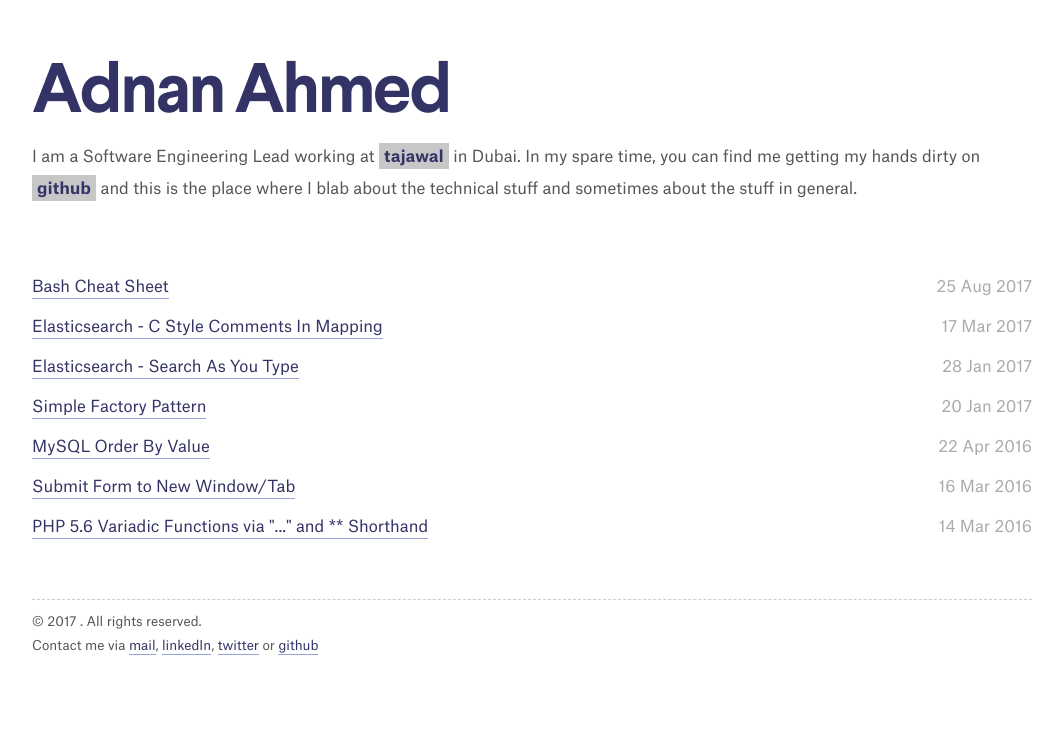
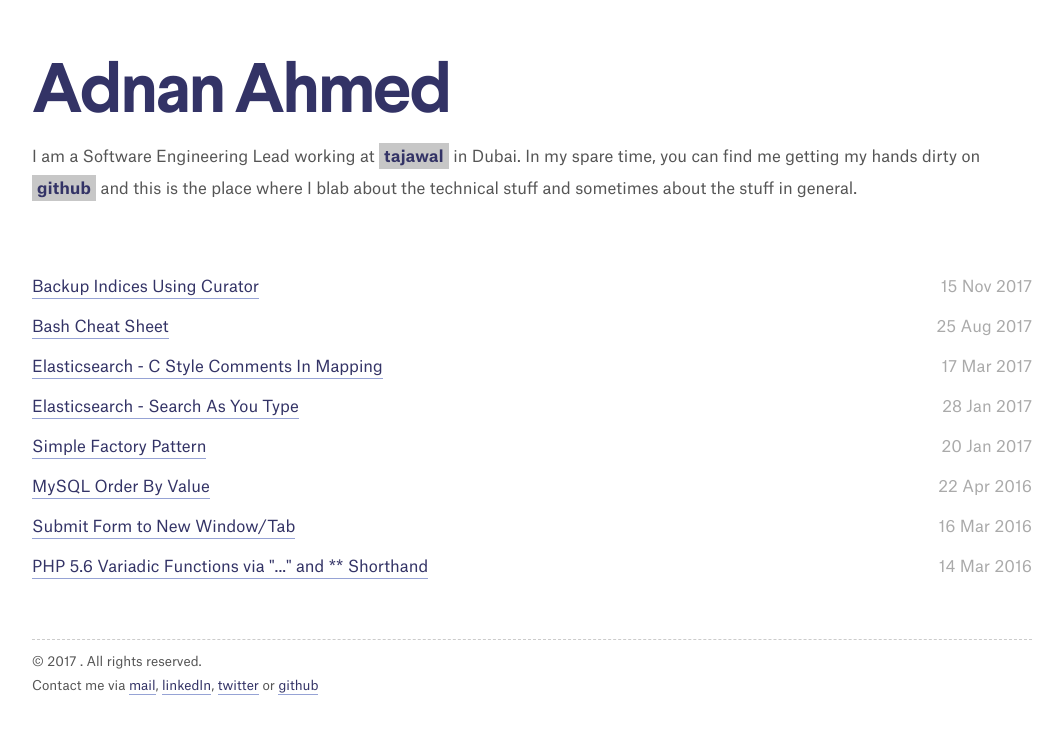
Before and after one commit to Idnan/idnan.github.io, a Jekyll site: the page built from index.html, in a window 1280 px wide. Shown: the top 734 px of the page, without its empty margins (108-1171 px from the left). Built offline with Jekyll 4.4.1, drawn with Linux system fonts in a browser that asks for light colours; some web fonts are replaced; the list of posts is cut into pages by our own code.

Commit message:
How to do backup and restore with curator

```diff
--- a/blog/_posts/backup_restore_with_curator.md
+++ b/blog/_posts/2017-11-15-backup_indices_using_curator.md
@@ -1,3 +1,8 @@
+---
+layout: post
+title: Backup Indices Using Curator
+comments: true
+---
 The best way to manage elasticsearch indices is to use [Curator](https://github.com/elastic/curator). It ships with both API and CLI tool. For this article we are going to use the CLI. Curator has a huge list of [features](https://www.elastic.co/guide/en/elasticsearch/client/curator/current/about-features.html) but we are going to focus on [snapshot](https://www.elastic.co/guide/en/elasticsearch/client/curator/current/snapshot.html) and [restore](https://www.elastic.co/guide/en/elasticsearch/client/curator/current/restore.html) for this article.
 
 # Installation
```
